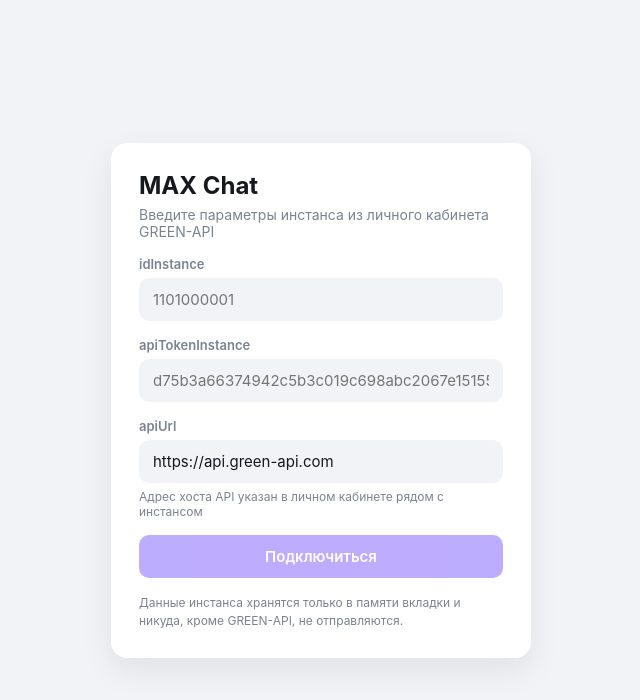
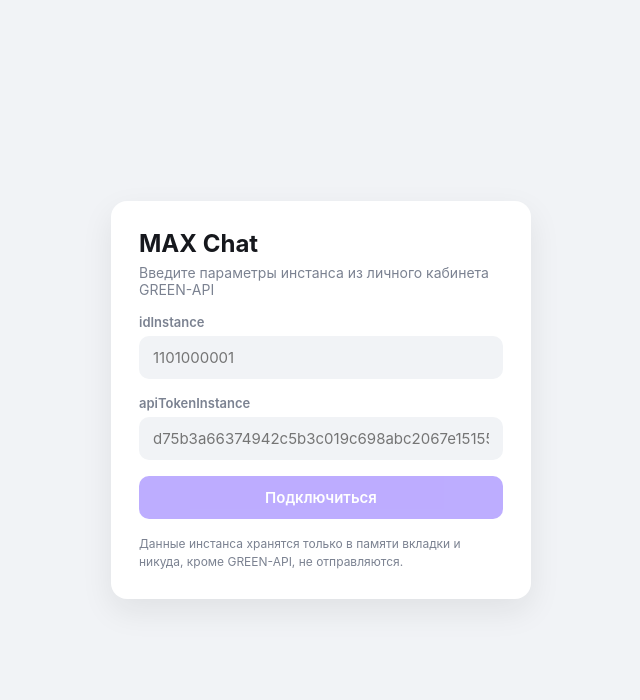
Before and after one commit to waleron07/max-test, a React (Vite) app: page / in a window 1280 px wide. Shown: the top 700 px of the page, without its empty margins (319-959 px from the left). Built offline with nearby package versions, Linux system fonts and the light colour scheme; no server answers.

Commit message:
apiUrl вынесен из формы в переменную окружения

```diff
--- a/src/api/greenApi.ts
+++ b/src/api/greenApi.ts
@@ -10,7 +10,8 @@
   SendMessageResponse,
 } from '../types/greenApi';
 
-export const DEFAULT_API_URL = 'https://api.green-api.com';
+/** Универсальный хост GREEN-API; для инстанса на выделенном сервере задайте VITE_GREEN_API_URL. */
+export const DEFAULT_API_URL = import.meta.env.VITE_GREEN_API_URL ?? 'https://api.green-api.com';
 
 /** receiveNotification принимает 5–60 секунд; берём длинный таймаут, чтобы это был long polling. */
 const RECEIVE_TIMEOUT_SECONDS = 20;
@@ -28,7 +29,11 @@
 
 export type GreenApiClient = ReturnType<typeof createGreenApiClient>;
 
-export function createGreenApiClient({ idInstance, apiTokenInstance, apiUrl }: Credentials) {
+export function createGreenApiClient({
+  idInstance,
+  apiTokenInstance,
+  apiUrl = DEFAULT_API_URL,
+}: Credentials) {
   const base = `${apiUrl.replace(/\/+$/, '')}/waInstance${idInstance}`;
 
   function buildUrl({ apiMethod, pathParams = [], query }: RequestOptions): string {
--- a/src/components/CredentialsForm/CredentialsForm.module.css
+++ b/src/components/CredentialsForm/CredentialsForm.module.css
@@ -56,11 +56,6 @@
   opacity: 0.6;
 }
 
-.hint {
-  font-size: 12px;
-  color: var(--text-muted);
-}
-
 .submit {
   padding: 12px 16px;
   font: inherit;
--- a/src/components/CredentialsForm/CredentialsForm.tsx
+++ b/src/components/CredentialsForm/CredentialsForm.tsx
@@ -1,5 +1,4 @@
 import { useState, type FormEvent } from 'react';
-import { DEFAULT_API_URL } from '../../api/greenApi';
 import type { Credentials } from '../../types/greenApi';
 import { Alert } from '../ui/Alert';
 import styles from './CredentialsForm.module.css';
@@ -13,9 +12,8 @@
 export function CredentialsForm({ onConnect, isConnecting, error }: CredentialsFormProps) {
   const [idInstance, setIdInstance] = useState('');
   const [apiTokenInstance, setApiTokenInstance] = useState('');
-  const [apiUrl, setApiUrl] = useState(DEFAULT_API_URL);
 
-  const isValid = Boolean(idInstance.trim() && apiTokenInstance.trim() && apiUrl.trim());
+  const isValid = Boolean(idInstance.trim() && apiTokenInstance.trim());
 
   function handleSubmit(event: FormEvent) {
     event.preventDefault();
@@ -25,7 +23,6 @@
     onConnect({
       idInstance: idInstance.trim(),
       apiTokenInstance: apiTokenInstance.trim(),
-      apiUrl: apiUrl.trim(),
     });
   }
 
@@ -64,20 +61,6 @@
         />
       </label>
 
-      <label className={styles.field}>
-        <span className={styles.label}>apiUrl</span>
-        <input
-          className={styles.input}
-          value={apiUrl}
-          onChange={(event) => setApiUrl(event.target.value)}
-          autoComplete="off"
-          disabled={isConnecting}
-        />
-        <span className={styles.hint}>
-          Адрес хоста API указан в личном кабинете рядом с инстансом
-        </span>
-      </label>
-
       {error && <Alert>{error}</Alert>}
 
       <button className={styles.submit} type="submit" disabled={!isValid || isConnecting}>
--- a/src/types/greenApi.ts
+++ b/src/types/greenApi.ts
@@ -6,7 +6,8 @@
 export type Credentials = {
   idInstance: string;
   apiTokenInstance: string;
-  apiUrl: string;
+  /** Переопределяется только для инстансов на выделенном хосте. */
+  apiUrl?: string;
 };
 
 /** https://green-api.com/v3/docs/api/account/GetStateInstance/ */
```
Also changed, not shown: src/env.d.ts (added, +8 -0 lines), 2 other files (tests, documents, lock files or other folders).
